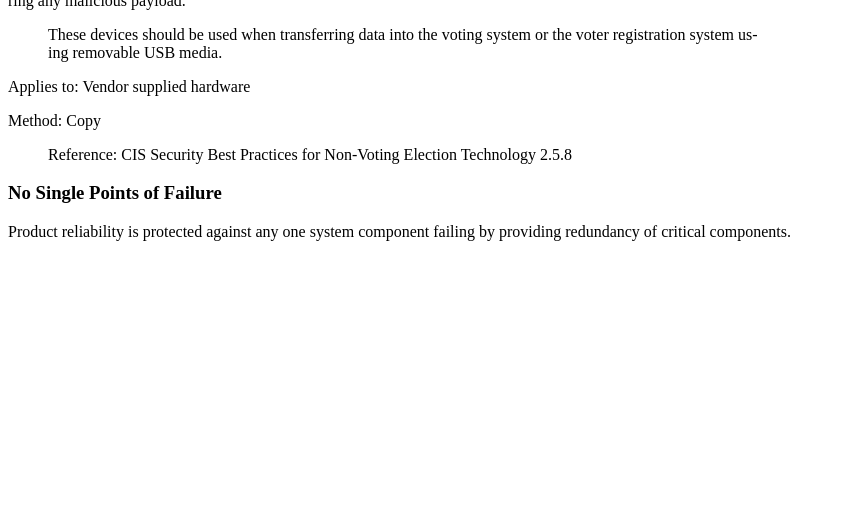
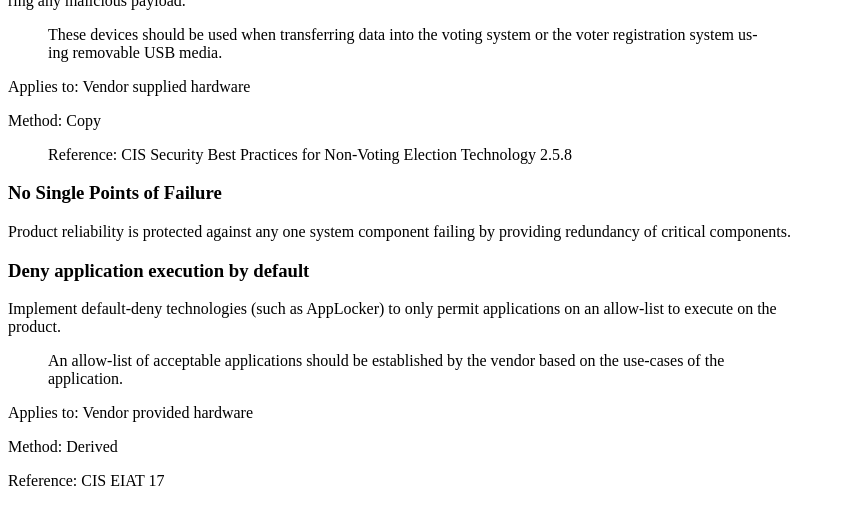
Before and after one commit to it-dept-cis/RABET-V-Pilot, a Sphinx documentation site: the page built from docs/source/Security_Services_Capability_Maturity_Index/System_Integrity_Requirements.md, in a window 1280 px wide and 900 px high, scrolled down 4394 px. Shown: the top 525 px of the window, without its empty margins (0-842 px from the left). Built offline with Sphinx 7.4.7, drawn with Linux system fonts in a browser that asks for light colours; some of the changed text lies outside the part shown.

Commit message:
add default-deny req

```diff
--- a/docs/source/Security_Services_Capability_Maturity_Index/System_Integrity_Requirements.md
+++ b/docs/source/Security_Services_Capability_Maturity_Index/System_Integrity_Requirements.md
@@ -163,6 +163,7 @@ Method: Copy
 > Reference: CIS Security Best Practices for Non-Voting Election Technology 1.5.6
 
 ### Implement Automated Configuration Monitoring Systems
+
 [Revisit]
 Utilize a Security Content Automation Protocol (SCAP) compliant or equivalent configuration monitoring system to verify all security configuration elements, catalog approved exceptions, and alert when unauthorized changes occur.
 
@@ -221,3 +222,15 @@ Method: Copy
 ### No Single Points of Failure
 
 Product reliability is protected against any one system component failing by providing redundancy of critical components.
+
+### Deny application execution by default
+
+Implement default-deny technologies (such as AppLocker) to only permit applications on an allow-list to execute on the product.
+
+> An allow-list of acceptable applications should be established by the vendor based on the use-cases of the application.
+
+Applies to: Vendor provided hardware
+
+Method: Derived
+
+Reference: CIS EIAT 17
```
Also changed, not shown: other parts of docs/source/Security_Services_Capability_Maturity_Index/System_Integrity_Requirements.md (+1 -1 lines).
